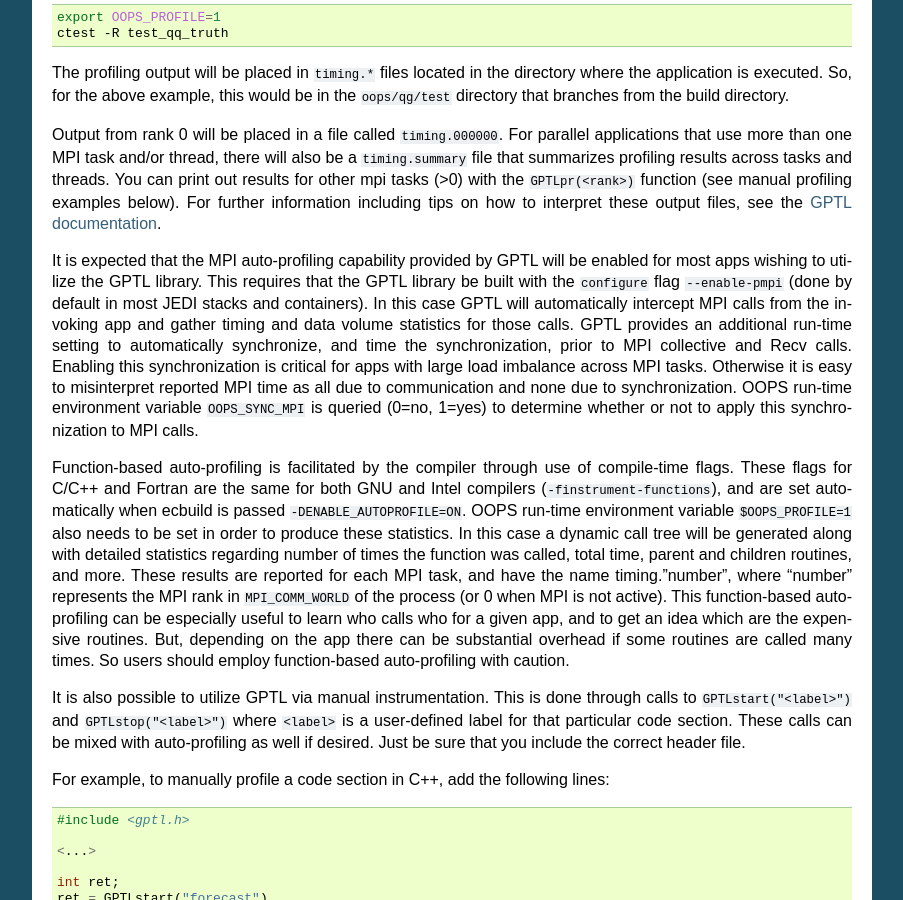
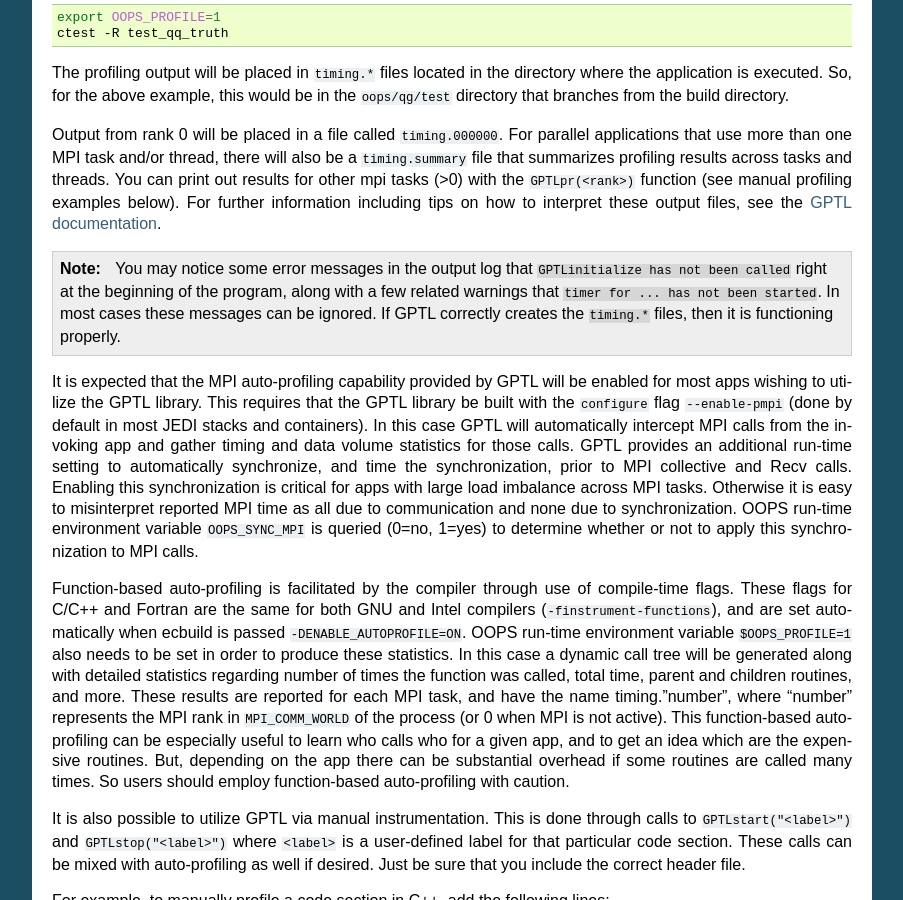
Before and after one commit to JCSDA/jedi-docs, a Sphinx documentation site: the page built from docs/developer/developer_tools/gptl.rst, in a window 1280 px wide and 900 px high, scrolled down 506 px. Shown: the whole window, without its empty margins (198-1101 px from the left). Built offline with Sphinx 7.4.7, drawn with Linux system fonts in a browser that asks for light colours.

Commit message:
note about error messages

```diff
--- a/docs/developer/developer_tools/gptl.rst
+++ b/docs/developer/developer_tools/gptl.rst
@@ -27,6 +27,10 @@
 The profiling output will be placed in :code:`timing.*` files located in the directory where the application is executed.  So, for the above example, this would be in the :code:`oops/qg/test` directory that branches from the build directory.
 
 Output from rank 0 will be placed in a file called :code:`timing.000000`.  For parallel applications that use more than one MPI task and/or thread, there will also be a :code:`timing.summary` file that summarizes profiling results across tasks and threads.  You can print out results for other mpi tasks (>0) with the :code:`GPTLpr(<rank>)` function (see manual profiling examples below).  For further information including tips on how to interpret these output files, see the `GPTL documentation <https://jmrosinski.github.io/GPTL/>`_.
+
+.. note::
+
+    You may notice some error messages in the output log that :code:`GPTLinitialize has not been called` right at the beginning of the program, along with a few related warnings that :code:`timer for ... has not been started`.  In most cases these messages can be ignored.  If GPTL correctly creates the :code:`timing.*` files, then it is functioning properly.
 
 It is expected that the MPI auto-profiling capability provided by GPTL will be enabled for most apps wishing to utilize the GPTL library. This requires that the GPTL library be built with the :code:`configure` flag :code:`--enable-pmpi` (done by default in most JEDI stacks and containers). In this case GPTL will automatically intercept MPI calls from the invoking app and gather timing and data volume statistics for those calls. GPTL provides an additional run-time setting to automatically synchronize, and time the synchronization, prior to MPI collective and Recv calls. Enabling this synchronization is critical for apps with large load imbalance across MPI tasks. Otherwise it is easy to misinterpret reported MPI time as all due to communication and none due to synchronization. OOPS run-time environment variable :code:`OOPS_SYNC_MPI` is queried (0=no, 1=yes) to determine whether or not to apply this synchronization to MPI calls.
 
```
